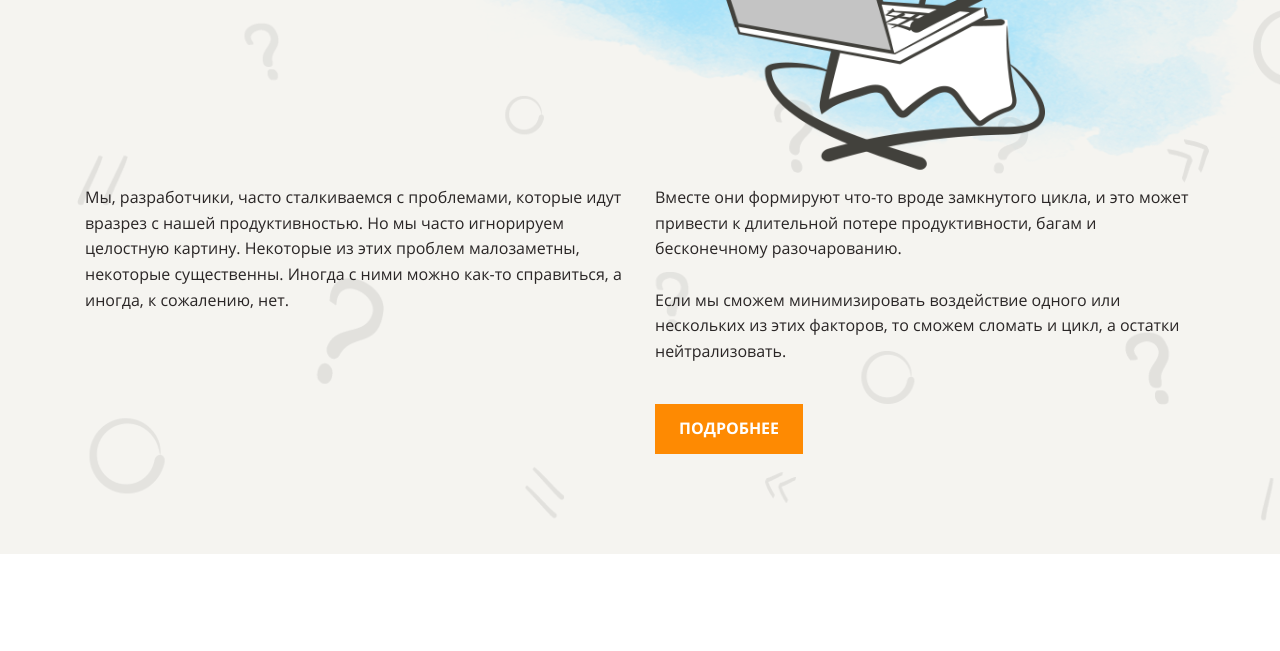
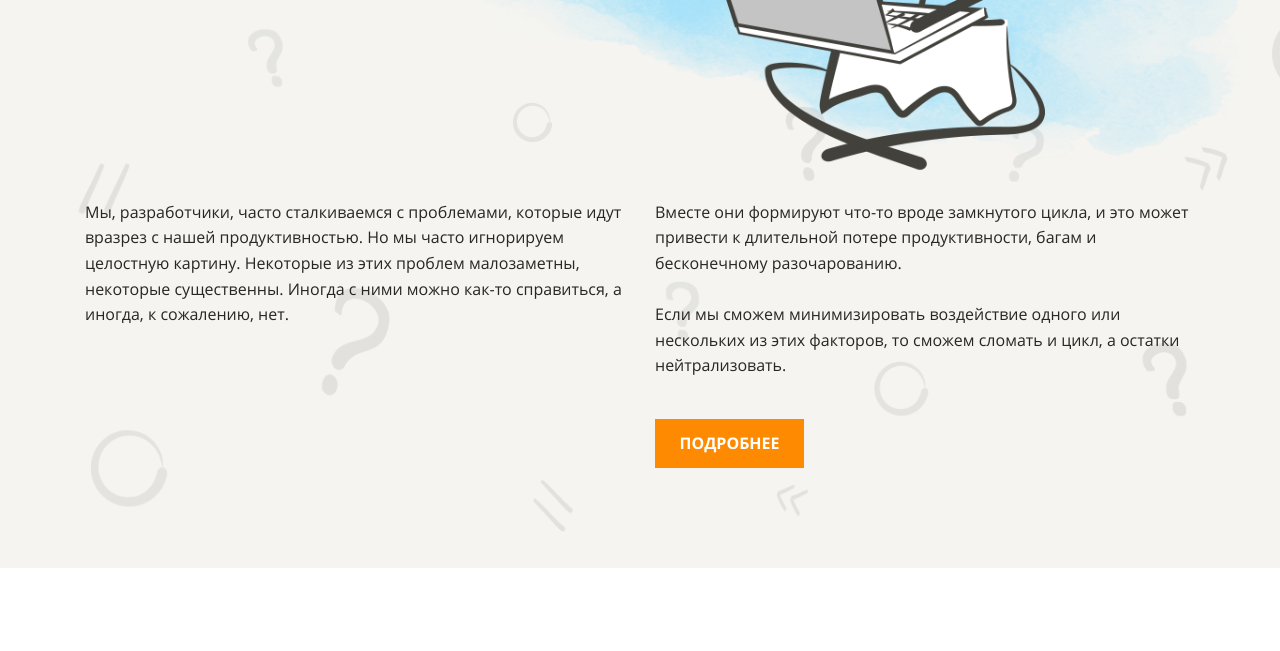
Before and after one commit to KirillGorobets-LM/layout-designer-project-lvl1, a website: page src/index.html in a window 1280 px wide. Shown: the part 370-1021 px from the top of the page. Drawn offline with Linux system fonts and the light colour scheme.

Commit message:
corrected header section

```diff
--- a/src/index.html
+++ b/src/index.html
@@ -15,25 +15,26 @@
             Когнитивные<br> искажения
         </h1>
         <h1 class="h">
-            в програмировании
+            в программировании
         </h1>
         <img class="header-img" src="images/main.png" alt="main picture">
-        <div class="column-2 mgn-btm-196">
-            <p>Мы, разработчики, часто сталкиваемся с проблемами,
+        <div class="flex-content flex-end mgn-top-185">
+            <p class="wd-540 mg-right-30"><br>Мы, разработчики, часто сталкиваемся с проблемами,
                  которые идут вразрез с нашей продуктивностью.
                   Но мы часто игнорируем целостную картину.
                    Некоторые из этих проблем малозаметны, некоторые существенны.
                     Иногда с ними можно как-то справиться, а иногда, к сожалению, нет.<br><br></p>
-            <p>Вместе они формируют что-то вроде замкнутого цикла,
+            <p class="wd-540"><br>Вместе они формируют что-то вроде замкнутого цикла,
                 и это может привести к длительной потере продуктивности,
                 багам и бесконечному разочарованию.<br><br>
                 Если мы сможем минимизировать воздействие одного или нескольких из этих факторов,
                 то сможем сломать и цикл, а остатки нейтрализовать.</p>
         </div>
-        <a href="#errors-in-planning"><button class="btn-hover btn-colors header-btn">
+        <form action="#errors-in-planning">
+          <button hre class="btn-hover btn-colors header-btn">
             ПОДРОБНЕЕ
-        </button>
-        </a>
+          </button>
+        </form>
     </section>
     </header>
     <section class="wrapper content-width pd-100 height-614">
--- a/src/styles/style.css
+++ b/src/styles/style.css
@@ -97,8 +97,8 @@ header {
   column-gap: 30px;
 }
 
-.mgn-btm-196 {
-  margin-top: 196px;
+.mgn-top-185 {
+  margin-top: 185px;
 }
 
 .btn-colors {
@@ -107,6 +107,8 @@ header {
 }
 
 .header-btn {
+  height: 49px;
+  width: 149px;
   padding: 12px 24px;
 
   margin-top: 40px;
@@ -329,3 +331,11 @@ header {
 .mgn-btm-9 {
   margin-bottom: 9px;
 }
+
+.flex-end {
+  justify-content: flex-end;
+}
+
+.wd-540 {
+  width: 540px;
+}
```
